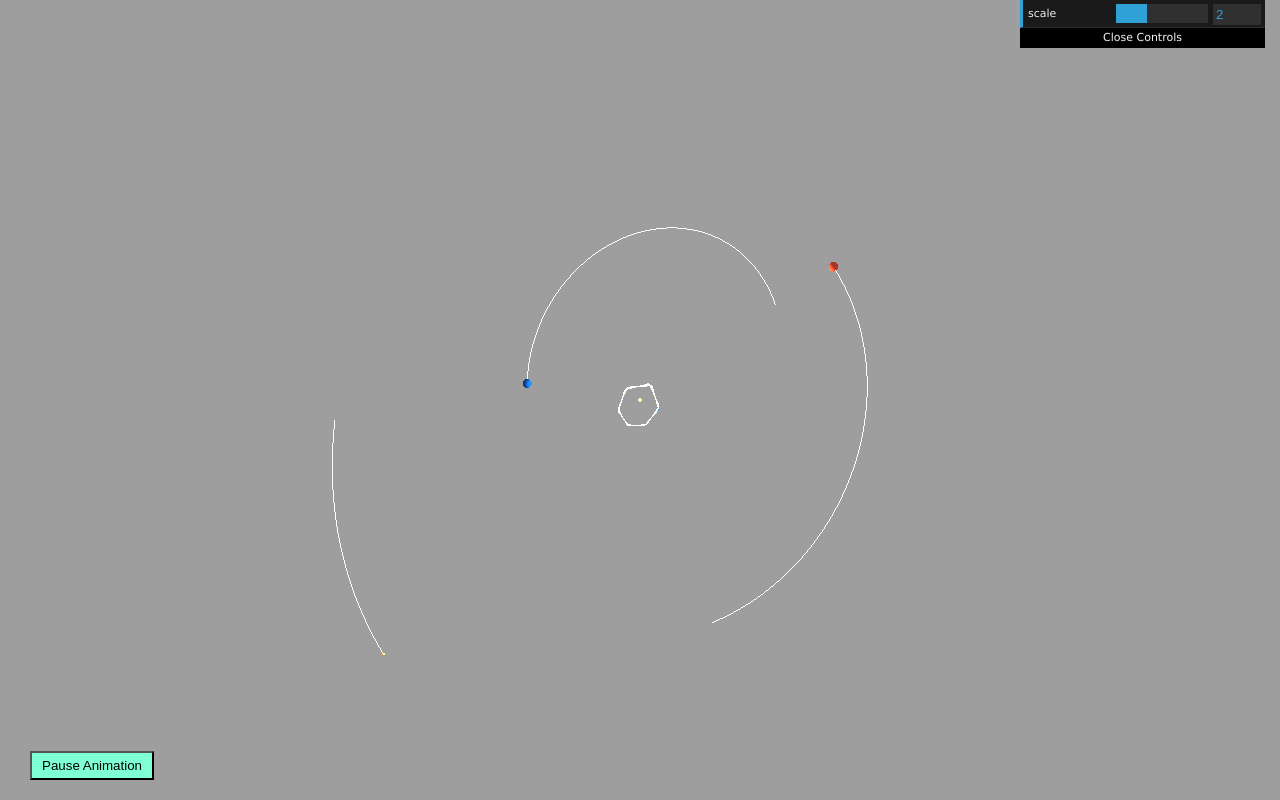
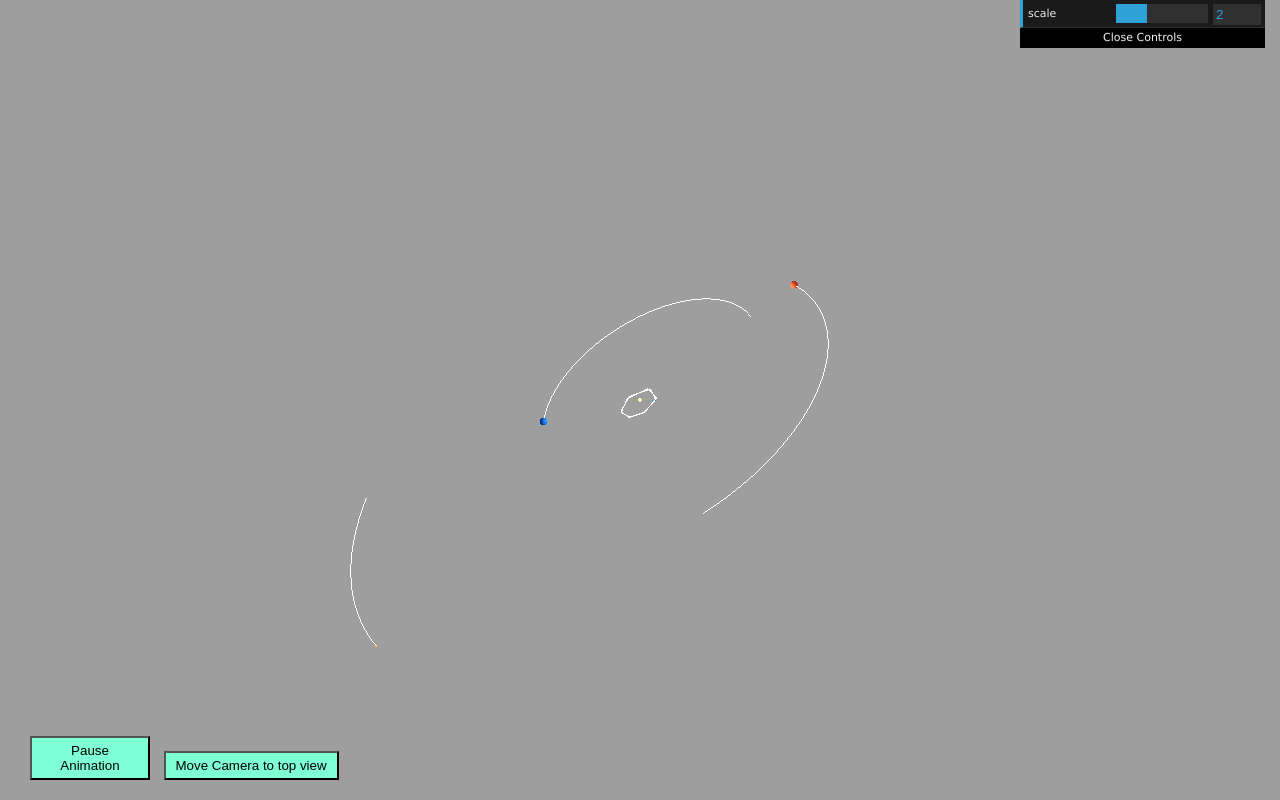
Before and after one commit to lkamil/Geometric-Shapes-in-GJ876, a website: page src/index.html in a window 1280 px wide. Drawn offline with Linux system fonts and the light colour scheme; animation ran at ten frames a second.

Commit message:
Implement pause/play, replace three's clock with timer class

```diff
--- a/src/css/style.css
+++ b/src/css/style.css
@@ -7,11 +7,20 @@ html, body {
     font-size: 14px;
 }
 
+.buttons {
+    position: absolute;
+    bottom: 20px;
+    left: 30px;
+}
+
 button {
     padding: 5px 10px 5px 10px;
     background-color: aquamarine;
-    position: absolute;
-    bottom: 20px;
-    left: 30px;
+    margin-right: 10px;
+    /* position: relative; */
     /* border-radius: 8px; */
 }
+
+#pausePlayButton {
+    width: 120px;
+}
--- a/src/index.html
+++ b/src/index.html
@@ -11,7 +11,10 @@
     <body>
         <!--threejs ouput-->
         <div id="canvas">
-            <button type="button" id="pauseAnimation">Pause Animation</button>
+            <div class="buttons">
+                <button type="button" id="pausePlayButton">Pause Animation</button>
+                <button type="button" id="moveCameraToTopView">Move Camera to top view</button>
+            </div>
         </div>
 
         <!-- <div id="stats-output"></div> -->
@@ -26,6 +29,7 @@
         <script src="js/libs/three.min.js"></script>
         <script src="js/libs/dat.gui.js"></script>
         <script src="js/libs/OrbitControls.js"></script>
+        <script src="js/libs/Timer.js"></script>
 
         <!-- Utils -->
         <script src="js/utils/Controls.js"></script>
--- a/src/js/SceneManager.js
+++ b/src/js/SceneManager.js
@@ -1,4 +1,3 @@
-
 class SceneManager {
 
     constructor(canvas, data) {
@@ -9,7 +8,7 @@ class SceneManager {
         this.camera = this.initCamera();
         this.orbitControls = this.initOrbitControls();
         this.sceneSubjects = this.createSceneSubjects(this.scene, data);
-        this.clock = new THREE.Clock(); // Keeps track of time
+        this.timer = new Timer(); // Keeps track of time
     }
 
     initScene() {
@@ -51,9 +50,9 @@ class SceneManager {
         let near = 0.0001;
         let far = 1000;
         const camera = new THREE.PerspectiveCamera(fov, aspect, near, far);
-        camera.position.x = -0.7;
-        camera.position.y = 0.3;
-        camera.position.z = 0.4;
+        camera.position.x = -0.8;
+        camera.position.y = -0.3;
+        camera.position.z = 0.5;
         // Making the camera point to the center of the scene using lookAt()
         camera.lookAt(this.scene.position);
 
@@ -77,11 +76,10 @@ class SceneManager {
     }
 
     update() {
-        // console.log(this.sceneSubjects);
+        this.orbitControls.update();
+        this.timer.update();
 
-        this.orbitControls.update();
-
-        let elapsedTime = this.clock.getElapsedTime();
+        let elapsedTime = this.timer.getElapsed();
         for (let i = 0; i < this.sceneSubjects.length; i++) {
             this.sceneSubjects[i].update(elapsedTime);
         }
--- /dev/null
+++ b/src/js/libs/Timer.js
@@ -0,0 +1,149 @@
+/**
+ * @author Mugen87 / https://github.com/Mugen87
+ */
+
+function Timer() {
+
+	this._previousTime = 0;
+	this._currentTime = 0;
+
+	this._delta = 0;
+	this._elapsed = 0;
+
+	this._timescale = 1;
+
+	this._useFixedDelta = false;
+	this._fixedDelta = 16.67; // ms, corresponds to approx. 60 FPS
+
+	// use Page Visibility API to avoid large time delta values
+
+	this._usePageVisibilityAPI = ( typeof document !== 'undefined' && document.hidden !== undefined );
+
+	if ( this._usePageVisibilityAPI === true ) {
+
+		this._pageVisibilityHandler = handleVisibilityChange.bind( this );
+
+		document.addEventListener( 'visibilitychange', this._pageVisibilityHandler, false );
+
+	}
+
+}
+
+Object.assign( Timer.prototype, {
+
+	disableFixedDelta: function () {
+
+		this._useFixedDelta = false;
+
+		return this;
+
+	},
+
+	dispose: function () {
+
+		if ( this._usePageVisibilityAPI === true ) {
+
+			document.removeEventListener( 'visibilitychange', this._pageVisibilityHandler );
+
+		}
+
+		return this;
+
+	},
+
+	enableFixedDelta: function () {
+
+		this._useFixedDelta = true;
+
+		return this;
+
+	},
+
+	getDelta: function () {
+
+		return this._delta / 1000;
+
+	},
+
+	getElapsed: function () {
+
+		return this._elapsed / 1000;
+
+	},
+
+	getFixedDelta: function () {
+
+		return this._fixedDelta / 1000;
+
+	},
+
+	getTimescale: function () {
+
+		return this._timescale;
+
+	},
+
+	reset: function () {
+
+		this._currentTime = this._now();
+
+		return this;
+
+	},
+
+	setFixedDelta: function ( fixedDelta ) {
+
+		this._fixedDelta = fixedDelta * 1000;
+
+		return this;
+
+	},
+
+	setTimescale: function ( timescale ) {
+
+		this._timescale = timescale;
+
+		return this;
+
+	},
+
+	update: function () {
+
+		if ( this._useFixedDelta === true ) {
+
+			this._delta = this._fixedDelta;
+
+		} else {
+
+			this._previousTime = this._currentTime;
+			this._currentTime = this._now();
+
+			this._delta = this._currentTime - this._previousTime;
+
+		}
+
+		this._delta *= this._timescale;
+
+		this._elapsed += this._delta; // _elapsed is the accumulation of all previous deltas
+
+		return this;
+
+	},
+
+	// private
+
+	_now: function () {
+
+		return ( typeof performance === 'undefined' ? Date : performance ).now();
+
+	},
+
+} );
+
+function handleVisibilityChange() {
+
+	if ( document.hidden === false ) this.reset();
+
+}
+
+// export { Timer };
--- a/src/js/main.js
+++ b/src/js/main.js
@@ -1,11 +1,15 @@
 // create scenemanager
 // attach listeners to dom elements (eg windowresize)
 // start render loop
+// import {Timer} from '.libs/Timer';
 
 let data = loadData();
 let canvas = document.getElementById("canvas");
 let controls = initDatGui();
 let sceneManager = new SceneManager(canvas, data);
+
+
+let animationRequest;
 
 function loadData() {
     let request = new XMLHttpRequest();
@@ -17,19 +21,23 @@ function loadData() {
 }
 
 
-
-
 bindEventListeners();
 render();
 
 function render() {
-    requestAnimationFrame(render);
+    animationRequest = requestAnimationFrame(render);
     sceneManager.update();
 }
 
 function bindEventListeners() {
     window.onresize = resizeCanvas;
-    resizeCanvas();
+
+    let pausePlayButton = document.getElementById("pausePlayButton");
+    pausePlayButton.addEventListener("click", pausePlay, false);
+
+    let moveCameraButton = document.getElementById("moveCameraToTopView");
+    moveCameraButton.addEventListener("click", moveCameraToTopView, false);
+    // resizeCanvas();
 }
 
 function resizeCanvas() {
@@ -49,3 +57,24 @@ function initDatGui() {
 
     return controls;
 }
+
+// *** Event Handlers ***
+
+function pausePlay(e) {
+    let text = this.textContent;
+    if (text == "Pause Animation") {
+        cancelAnimationFrame(animationRequest);
+        this.innerHTML = "Play Animation";
+
+    } else {
+        animationRequest = requestAnimationFrame(render);
+        this.innerHTML = "Pause Animation";
+
+        sceneManager.timer.reset();
+    }
+
+}
+
+function moveCameraToTopView(e) {
+    // Todo: Calculate correct position for top view
+}
```
